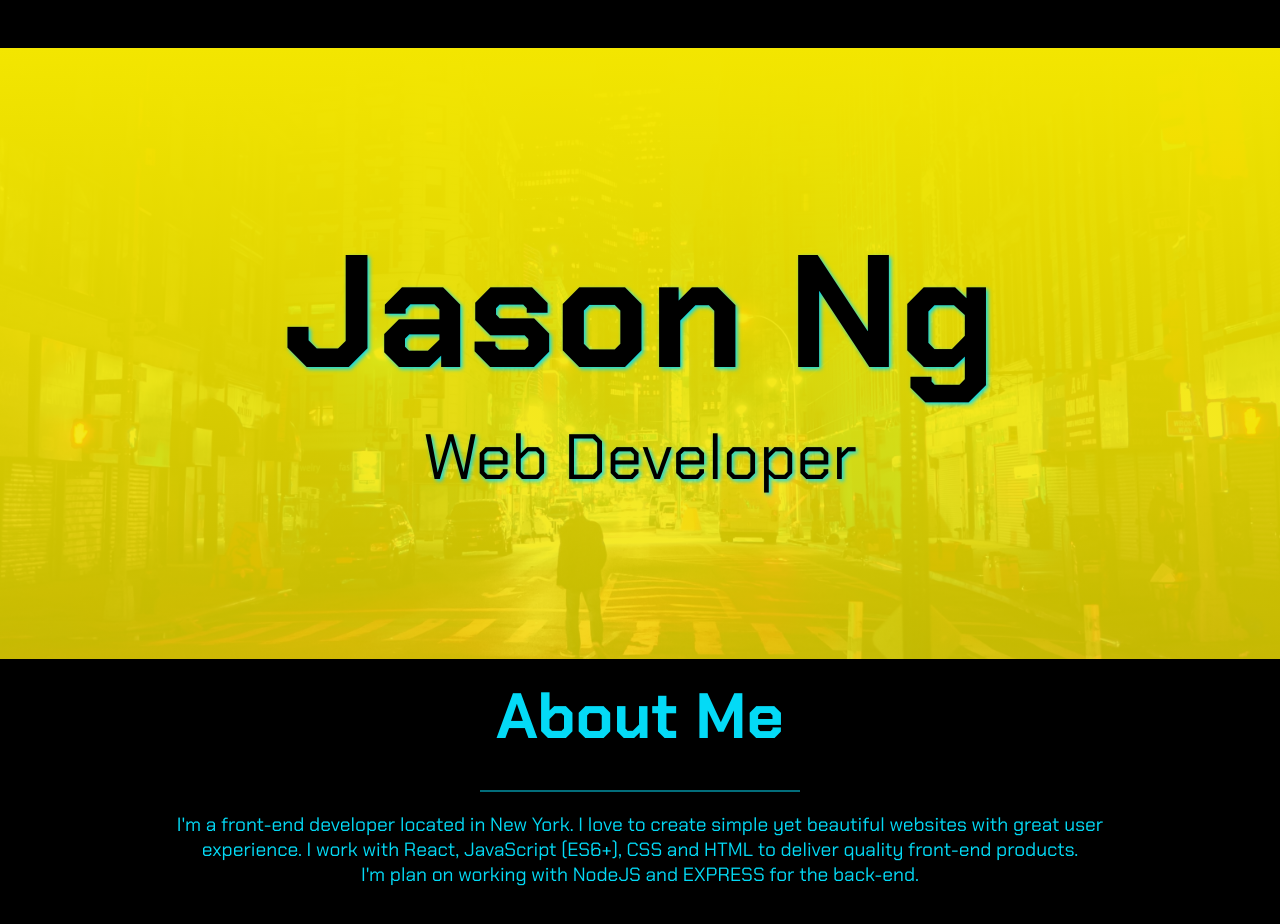
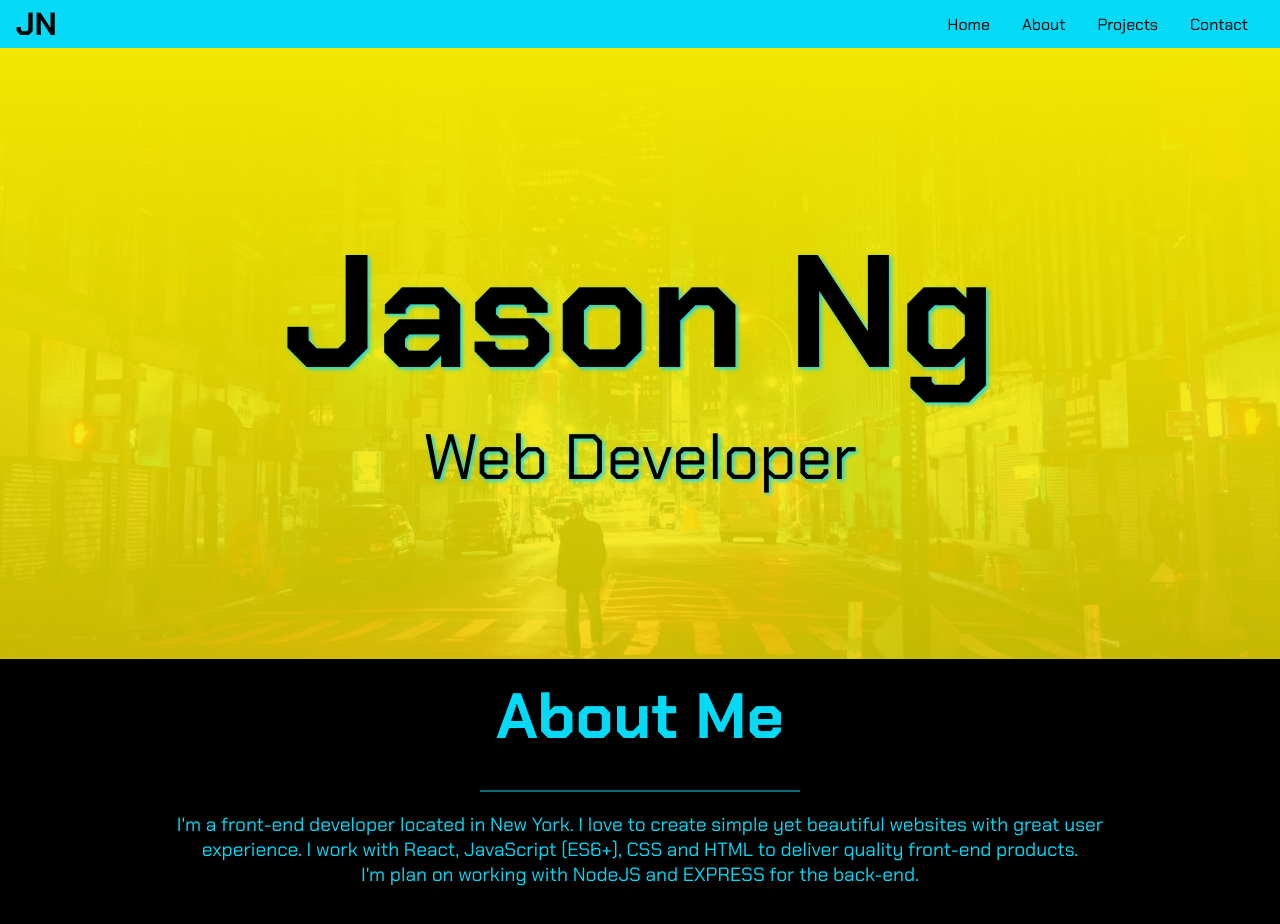
Before and after one commit to Jsonng7952/personal-portfolio, a React (Create React App) app: page / in a window 1280 px wide. Shown: the top 924 px of the page. Built offline with nearby package versions, Linux system fonts and the light colour scheme.

Commit message:
Changed background color to blue

```diff
--- a/src/components/styles/Nav.styled.js
+++ b/src/components/styles/Nav.styled.js
@@ -1,7 +1,7 @@
 import styled from "styled-components";
 
 export const NavContainer = styled.header`
-  background-color: ${props => props.theme.colorAccent};
+  background-color: ${props => props.theme.colorBlue};
   font-family: ${props => props.theme.fontFamily};
   padding: 0.2em 1em;
   display: flex;
```
